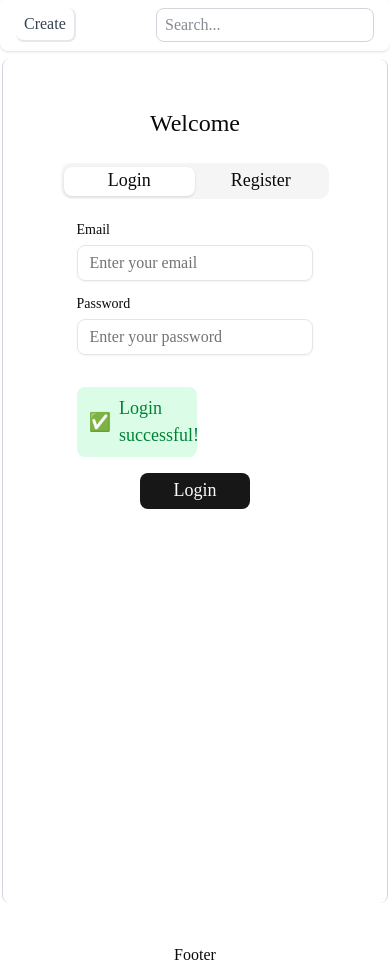
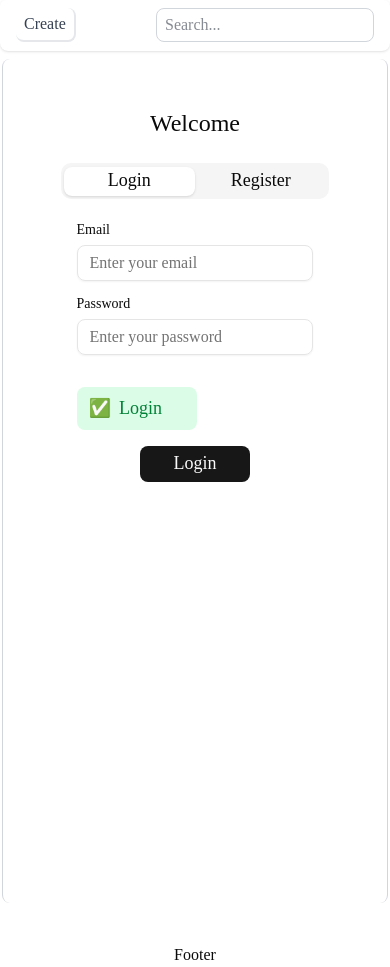
Before and after one commit to PREPMND/BlogMait, a Next.js app: page /auth in a window 390 px wide. Built offline with nearby package versions, Linux system fonts and the light colour scheme; what @preplabs/validator would draw is missing.

Commit message:
Aug 5, 2026, 8:51 PM

```diff
--- a/components/auth/login-form.tsx
+++ b/components/auth/login-form.tsx
@@ -83,7 +83,7 @@ export default function LoginForm() {
                 {!errorLogin && (
                     <div className="flex items-center gap-2 w-[120px] rounded-md bg-green-100 px-3 py-2 text-green-700">
                         <span>✅</span>
-                        <span>Login <span>successful!</span></span>
+                        <span>Login <span className="hidden md:flex">successful!</span></span>
                     </div>
                 )}
             </div>
```
